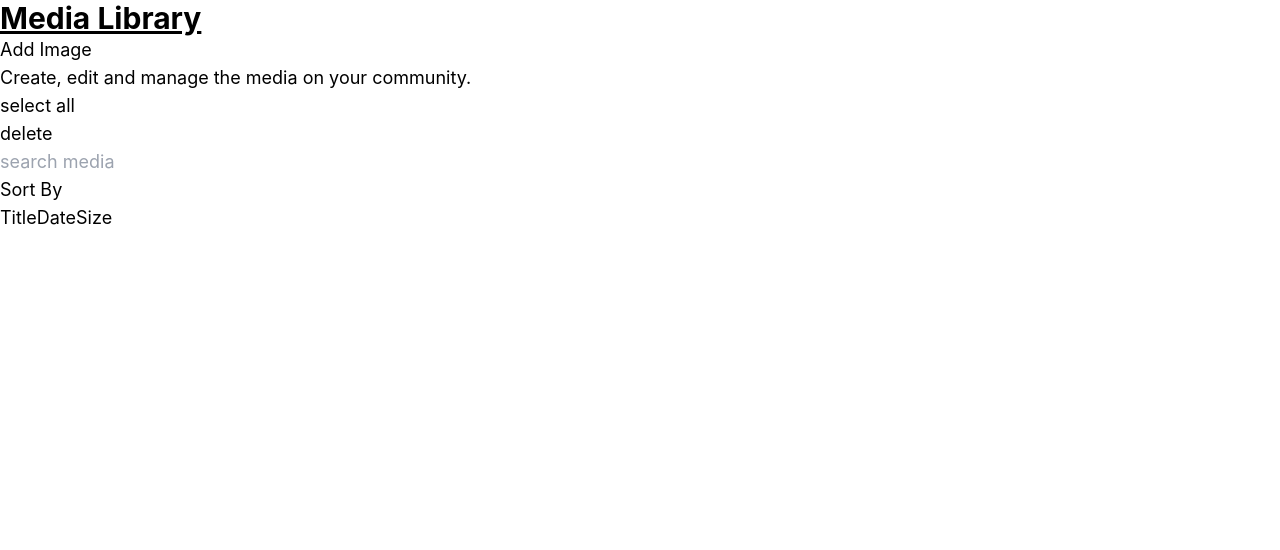
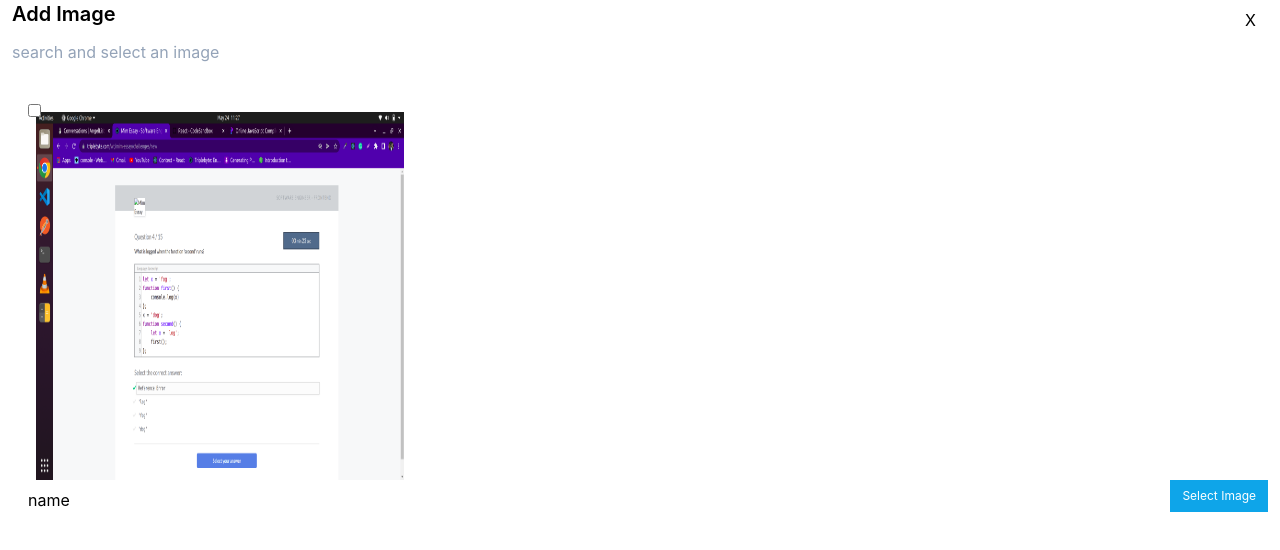
Before and after one commit to rddiwakar/ImageApp, a React (Create React App) app: page / in a window 1280 px wide. Shown: the top 550 px of the page. Built offline with nearby package versions, Linux system fonts and the light colour scheme.

Commit message:
component made

```diff
--- a/package.json
+++ b/package.json
@@ -14,6 +14,7 @@
     "axios": "^0.27.2",
     "react": "^18.1.0",
     "react-dom": "^18.1.0",
+    "react-icons": "^4.3.1",
     "react-redux": "^8.0.2",
     "react-scripts": "5.0.1",
     "typescript": "^4.7.2",
--- a/src/App.tsx
+++ b/src/App.tsx
@@ -1,33 +1,52 @@
 import React from 'react';
-
+import RiDeleteBin6Line   from "react-icons/ri"
+import PrimaryButton from './components/button';
+import SearchInput from './components/input';
+import ImageWrapper from './components/imageWrapper';
+import Heading from './components/heading';
 function App() {
   return (
-    <div className="App text-lg">
-      <div>
-        <h2 className="text-3xl font-bold underline">Media Library</h2>
-        <button>Add Image</button>
-      </div>
-      <p>Create, edit and manage the media on your community.</p>
-      <div>
-        <div>
-          <div>select all</div>
-          <div>
-            <p>delete</p>
-            <input type="text" placeholder='search media' />
+    <div className='my-8 mx-6'>
+      <Heading
+        title="Media Library"
+        description ="Create, edit and manage the media on your community."
+        btntext ={{
+          text:"Add Image",
+          css:"text-xs bg-sky-500/100 text-white"
+      }}
+      />
+      <div className='border divide-x border-slate-200 divide-y divide-slate-200 rounded-md mt-3'>
+        <div className=' divide-slate-200 flex flex-row px-3 py-4'>
+          <div className="basis-1/6 flex justify-center ">
+            <input type='checkbox' className='mt-1' />
+            <div className='pl-4'>Select all</div>
+          </div>
+          <div className='basis-5/6 flex justify-between'>
+            <p> delete </p>
+            <SearchInput />
           </div>
         </div>
-        <div>
-          <div>Sort By</div>
-          <div>
-            <button>Title</button>
-            <button>Date</button>
-            <button>Size</button>
+        <div className='flex px-3 py-2'>
+          <div className='basis-1/6 text-center'>Sort By</div>
+          <div className='basis-5/6 flex '>
+            <PrimaryButton
+              btntext="Title"
+              css="text-black border mr-2 text-sm bg-white py-1 px-4"
+            />
+            <PrimaryButton
+              btntext="Date"
+              css="text-black border mr-2 text-sm bg-white py-1 px-4"
+            />
+            <PrimaryButton
+              btntext="Size"
+              css="text-black border mr-2 text-sm bg-white py-1 px-4"
+            />
           </div>
         </div>
       </div>
-      <div>
-
-      </div>
+      <ImageWrapper
+        imgcss="w-36 h-22"
+      />
     </div>
   );
 }
--- /dev/null
+++ b/src/Page/AddImage.tsx
@@ -0,0 +1,30 @@
+import Heading from "../components/heading";
+import ImageComponent from "../components/imageComponent";
+import PrimaryButton from "../components/button";
+function AddImagePage(){
+    return(
+        <div className="mx-3 mx-3">
+            <Heading
+                title="Add Image"
+                description="search and select an image"
+                btntext ={{
+                    text:"X",
+                    css:""
+                }}
+            />
+            <div className="border-dotted rounded-xl px-2 py-2 mx-2 my-4 h-96">
+                <ImageComponent
+                     imgcss="px-2 py-2 w-96 h-96"
+                />
+            </div>
+            <div className="text-right">
+                <PrimaryButton
+                    btntext="Select Image"
+                    css="text-xs bg-sky-500/100 text-white"
+                />
+            </div>
+
+        </div>
+    )
+}
+export default AddImagePage;
--- /dev/null
+++ b/src/Page/selectPage.tsx
@@ -0,0 +1,38 @@
+import PrimaryButton from "../components/button";
+import Heading from "../components/heading";
+import ImageWrapper from "../components/imageWrapper";
+import SearchInput from "../components/input";
+
+function SelectImage() {
+    return (
+        <div className="m-3 ">
+            <Heading
+                title="Select Image"
+                description="search and select an image"
+                btntext ={{
+                    text:"X",
+                    css:""
+                }}
+            />
+            <div className="mt-8">
+                <SearchInput />
+                <PrimaryButton
+                    btntext="Search"
+                    css="text-black border mr-4 text-sm bg-white py-1 px-4 "
+                />
+            </div>
+            <div className="border-dotted rounded-xl px-2 py-2 mx-2 my-4 h-96">
+                <ImageWrapper
+                    imgcss="w-50 h-32"
+                />
+            </div>
+            <div className="text-right">
+                <PrimaryButton
+                    btntext="Select Image"
+                    css="text-xs bg-sky-500/100 text-white"
+                />
+            </div>
+        </div>
+    )
+}
+export default SelectImage;
--- /dev/null
+++ b/src/components/button.tsx
@@ -0,0 +1,13 @@
+import React from 'react';
+type ButtonProps ={
+    btntext:String,
+    css :String
+}
+function PrimaryButton({btntext,css}:ButtonProps){
+    return(
+        <>
+            <button className={`py-2 px-3 ${css}`}>{btntext}</button>
+        </>
+    )
+}
+export default PrimaryButton;
--- /dev/null
+++ b/src/components/heading.tsx
@@ -0,0 +1,21 @@
+import PrimaryButton from "./button";
+type HeadingProps={
+    title:String,
+    description:String,
+    btntext:{
+        text:String,
+        css:String
+    }
+}
+function Heading({title,description,btntext}:HeadingProps) {
+    return (
+        <div>
+            <div className='flex justify-between'>
+                <h2 className="text-xl font-semibold">{title}</h2>
+                <PrimaryButton btntext={btntext.text} css={btntext.css}/>
+            </div>
+            <p className='text-slate-400'>{description}</p>
+        </div>
+    )
+}
+export default Heading;
--- /dev/null
+++ b/src/components/imageComponent.tsx
@@ -0,0 +1,14 @@
+import img from '../Assets/rename.png'
+type ImageComponent={
+    imgcss:String
+}
+function ImageComponent({imgcss}:ImageComponent){
+    return(
+        <div className='relative mt-4 mr-3'>
+          <input type="checkbox" className='absolute ' />
+          <img alt='photo' src={img} className={`${imgcss}`} />
+          <div>name</div>
+        </div>
+    )
+}
+export default ImageComponent
--- /dev/null
+++ b/src/components/imageWrapper.tsx
@@ -0,0 +1,16 @@
+
+import ImageComponent from "./imageComponent";
+type ImageWrapperProps = {
+    imgcss:String
+}
+function ImageWrapper({imgcss}:ImageWrapperProps){
+    return(
+        <div className="flex flex-wrap">
+        <ImageComponent imgcss={imgcss} />
+        <ImageComponent imgcss={imgcss} />
+        <ImageComponent imgcss={imgcss} />
+        <ImageComponent imgcss={imgcss} />
+      </div>
+    )
+}
+export default ImageWrapper;
--- /dev/null
+++ b/src/components/input.tsx
@@ -0,0 +1,8 @@
+function SearchInput(){
+    return(
+        <>
+            <input type="text" placeholder='search media' />
+        </>
+    )
+}
+export default SearchInput
--- a/src/index.tsx
+++ b/src/index.tsx
@@ -4,6 +4,8 @@ import './index.css';
 import App from './App';
 import { Provider } from 'react-redux';
 import store from './store/store';
+import SelectImage from './Page/selectPage';
+import AddImagePage from './Page/AddImage';
 
 const root = ReactDOM.createRoot(
   document.getElementById('root') as HTMLElement
@@ -11,7 +13,9 @@ const root = ReactDOM.createRoot(
 root.render(
   <React.StrictMode>
     <Provider store={store}>
-      <App />
+    {/* <SelectImage /> */}
+    <AddImagePage />
+      {/* <App /> */}
     </Provider>
   </React.StrictMode>
 );
```
Also changed, not shown: src/Assets/rename.png (added), 1 other file (tests, documents, lock files or other folders).
